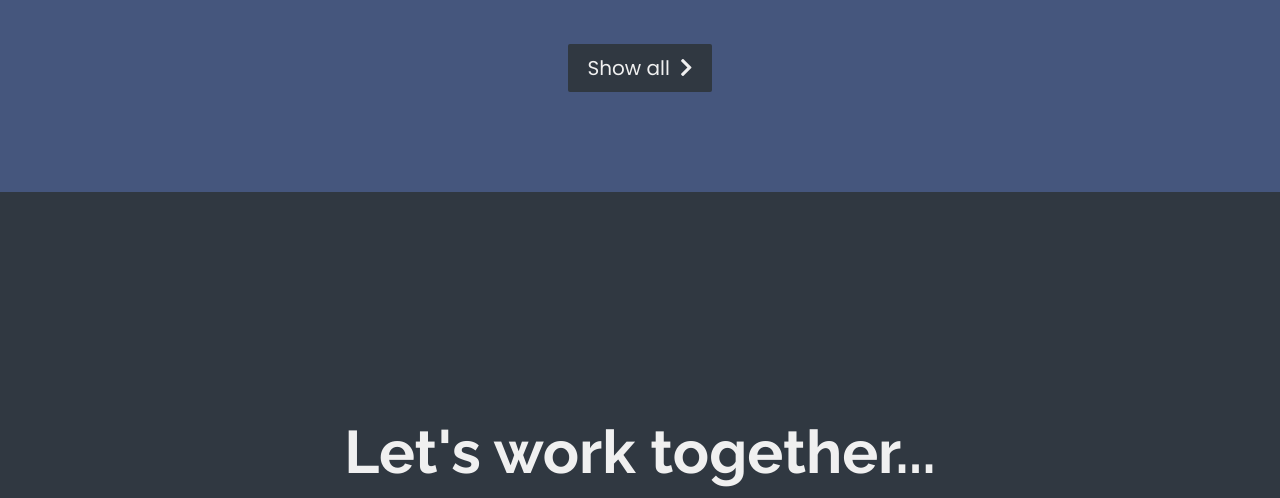
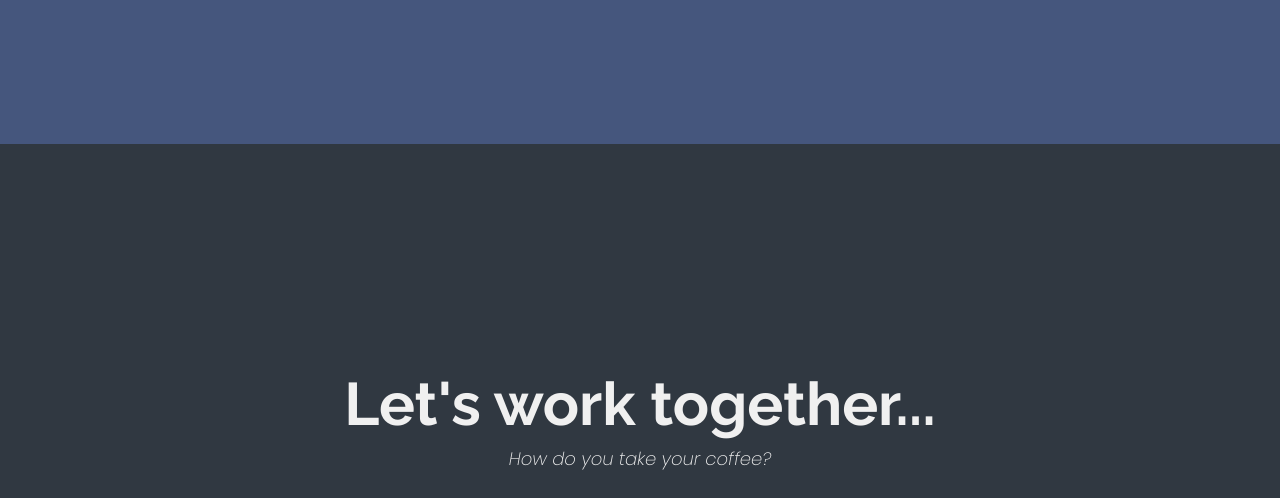
Before and after one commit to ColonelFox/Portfolio, a plain HTML site: page index.html in a window 1280 px wide. Shown: the part 1655-2153 px from the top of the page. Drawn offline with Linux system fonts and the light colour scheme.

Commit message:
Portfolio

```diff
--- a/index.html
+++ b/index.html
@@ -149,13 +149,6 @@
       </p>
     </a>
   </div>
-
-  <a
-    href="https://codepen.io/FreeCodeCamp/"
-    class="btn btn-show-all"
-    target="_blank"
-    >Show all<i class="fas fa-chevron-right"></i
-  ></a>
 </section>
 
 <!-- END PROJECTS SECTION -->
```
